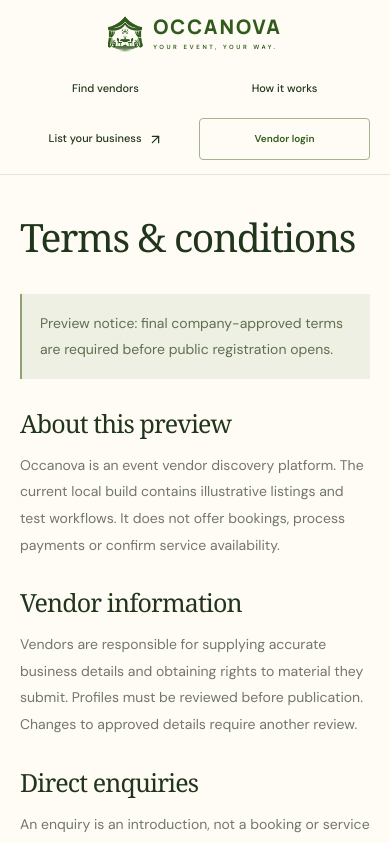
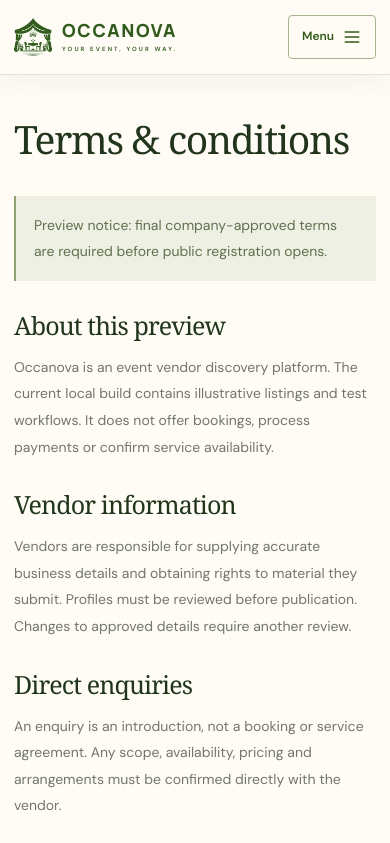
Before and after one commit to project-occanova/Occanova, a Next.js app: page /terms in a window 390 px wide. Shown: the top 843 px of the page. Built offline with nearby package versions, Linux system fonts and the light colour scheme.

Commit message:
Build a polished mobile experience

```diff
--- a/src/app/globals.css
+++ b/src/app/globals.css
@@ -102,3 +102,64 @@ table{min-width:680px}
   .admin-filters{display:grid;grid-template-columns:1fr}
   .admin-filters input,.admin-filters select{max-width:none;width:100%}
 }
+
+/* Compact navigation and single-column mobile composition. */
+.header{position:relative;z-index:30}
+.mobile-menu{display:none}
+
+@media(max-width:680px){
+  .container{width:calc(100% - 32px)}
+  .header{box-shadow:0 8px 24px rgba(32,53,28,.05)}
+  .nav{height:74px;min-height:74px;padding:9px 0;flex-wrap:nowrap;align-items:center;gap:14px}
+  .nav>.brand{margin:0;align-self:center;font-size:19px;letter-spacing:1.7px}
+  .nav>.brand .brand-mark{width:38px;height:44px}
+  .nav>.brand .brand-mark img{width:86px;height:86px;left:-24px;top:-11px}
+  .nav>.brand small{font-size:6px;letter-spacing:2.15px}
+  .desktop-nav{display:none!important}
+  .mobile-menu{display:block;position:relative;margin-left:auto}
+  .mobile-menu>button{display:flex;align-items:center;justify-content:center;gap:8px;min-width:86px;min-height:44px;padding:9px 13px;border:1px solid #a3b292;border-radius:4px;color:var(--green);font-size:12px;font-weight:600;cursor:pointer;background:var(--ivory)}
+  .mobile-menu nav{position:absolute;display:grid!important;grid-template-columns:1fr;right:0;top:calc(100% + 10px);width:min(330px,calc(100vw - 32px));padding:8px;background:var(--white);border:1px solid var(--line);border-radius:7px;box-shadow:0 18px 50px rgba(32,53,28,.15);gap:0;z-index:50}
+  .mobile-menu nav>a,.mobile-menu nav>a:nth-child(2),.mobile-menu nav>a:last-child{display:flex;align-items:center;justify-content:space-between;min-height:49px;padding:11px 13px;border-bottom:1px solid var(--line);font-size:13px;text-align:left}
+  .mobile-menu nav>a:last-child{border-bottom:0}
+  .mobile-menu nav>a:hover{background:var(--sage);color:var(--green)}
+  .mobile-menu nav>.mobile-login{margin-top:7px;border:0;border-radius:4px;background:var(--green);color:var(--ivory)}
+  .hero{min-height:590px}
+  .hero-content{padding-top:48px;padding-bottom:44px}
+  .hero h1{font-size:clamp(50px,15vw,62px);letter-spacing:-2.8px}
+  .hero p{font-size:15px;margin:22px 0 25px}
+  .search-form{grid-template-columns:1fr;padding:8px;border-radius:8px;box-shadow:0 16px 40px rgba(32,53,28,.09)}
+  .search-form label{padding:9px 12px}
+  .search-form .button{margin-top:7px}
+  .categories-section{padding-block:39px}
+  .category-row{grid-template-columns:repeat(2,minmax(0,1fr))}
+  .vendor-grid,.results-grid{grid-template-columns:1fr}
+  .vendor-grid{gap:22px}
+  .vendor-card{border-radius:7px}
+  .card-image{aspect-ratio:1.58}
+  .filter-form{grid-template-columns:1fr;gap:17px}
+  .filters{padding:20px;border-radius:7px}
+  .page-main{padding-top:27px;padding-bottom:48px}
+  .page-heading{margin-bottom:28px}
+  .page-heading h1{font-size:clamp(34px,10vw,42px)}
+  .profile-heading{display:block;margin-top:18px}
+  .profile-price{align-items:flex-start;margin-top:22px}
+  .panel{padding:21px;border-radius:7px}
+  .form-grid{grid-template-columns:1fr}
+  .contact-actions{display:grid;grid-template-columns:1fr;width:100%}
+  .contact-actions .button{width:100%}
+  .inline-form{display:grid;grid-template-columns:1fr}
+  .footer-main{padding-top:38px}
+  .legal{padding-top:42px;padding-bottom:55px}
+}
+
+@media(max-width:420px){
+  .container{width:calc(100% - 28px)}
+  .nav>.brand{font-size:18px}
+  .mobile-menu summary{min-width:80px;padding-inline:11px}
+  .hero{min-height:565px}
+  .hero h1{font-size:50px}
+  .category-row{grid-template-columns:1fr}
+  .category-row>a,.category-row>a:nth-child(4),.category-row>a:last-child{min-height:68px;padding:14px}
+  .footer-main{grid-template-columns:1fr;gap:24px}
+  .footer-main>div:first-child{grid-column:auto}
+}
--- /dev/null
+++ b/src/components/site-nav.tsx
@@ -0,0 +1,24 @@
+'use client';
+
+import {useState} from 'react';
+import Link from 'next/link';
+import {ArrowUpRight,Menu,X} from 'lucide-react';
+
+const links=[
+  {href:'/vendors',label:'Find vendors'},
+  {href:'/#how-it-works',label:'How it works'},
+  {href:'/register',label:'List your business'},
+  {href:'/login',label:'Vendor login',className:'mobile-login'},
+];
+
+export function MobileNav(){
+  const [open,setOpen]=useState(false);
+  return <div className={`mobile-menu${open?' is-open':''}`}>
+    <button type="button" aria-expanded={open} aria-controls="mobile-navigation" onClick={()=>setOpen(value=>!value)}>
+      <span>Menu</span>{open?<X size={20}/>:<Menu size={20}/>}
+    </button>
+    {open?<nav id="mobile-navigation" aria-label="Mobile navigation">
+      {links.map(link=><Link key={link.href} className={link.className} href={link.href} onClick={()=>setOpen(false)}><span>{link.label}</span><ArrowUpRight size={16}/></Link>)}
+    </nav>:null}
+  </div>;
+}
--- a/src/components/ui.tsx
+++ b/src/components/ui.tsx
@@ -3,6 +3,7 @@ import {ArrowUpRight,MapPin,BadgeCheck,Camera,Utensils,Flower2,Building2,Calenda
 import type {Vendor,Taxon} from '@/lib/types';
 import {money,isFeatured} from '@/lib/directory';
 import {backendReady,readOnlyDeployment} from '@/lib/config';
+import {MobileNav} from './site-nav';
 
 export const categoryIcons=[Building2,Camera,Utensils,Flower2,CalendarHeart,Sparkles,Music2];
 
@@ -16,12 +17,13 @@ export function Brand(){
 export function Header(){
   return <header className="header"><div className="container nav">
     <Brand/>
-    <nav aria-label="Main navigation">
+    <nav className="desktop-nav" aria-label="Main navigation">
       <Link href="/vendors">Find vendors</Link>
       <Link href="/#how-it-works">How it works</Link>
       <Link href="/register">List your business <ArrowUpRight size={15}/></Link>
       <Link className="button outline small" href="/login">Vendor login</Link>
     </nav>
+    <MobileNav/>
   </div></header>;
 }
 
```
